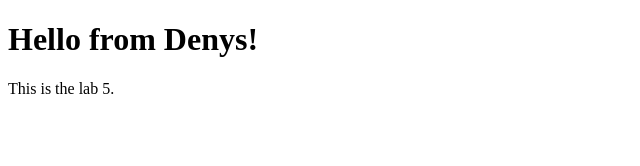
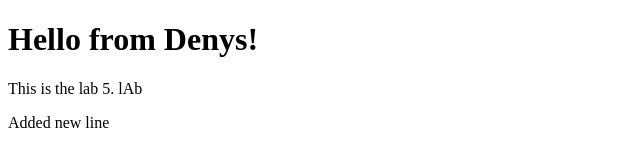
Before and after one commit to DenisKot/LabWork5-1, a plain HTML site: page index.html in a window 1280 px wide. Shown: the whole page, without its empty margins (0-640 px from the left). Drawn offline with Linux system fonts and the light colour scheme.

Commit message:
Changed some file

```diff
--- a/index.html
+++ b/index.html
@@ -7,6 +7,7 @@
 </head>
 <body>
     <h1>Hello from Denys!</h1>
-    <p>This is the lab 5.</p>
+    <p>This is the lab 5. lAb</p>
+    <p>Added new line</p>
 </body>
 </html>
```
